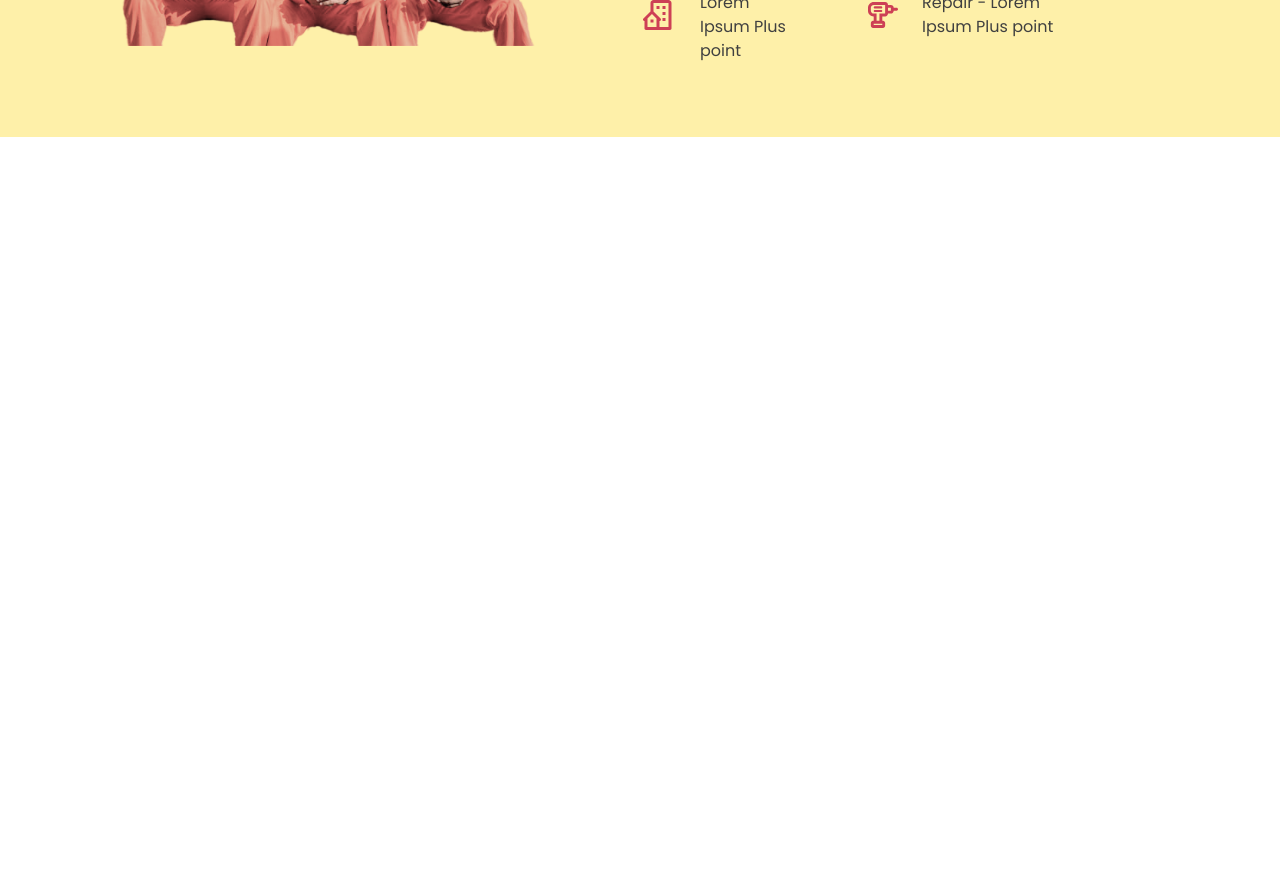
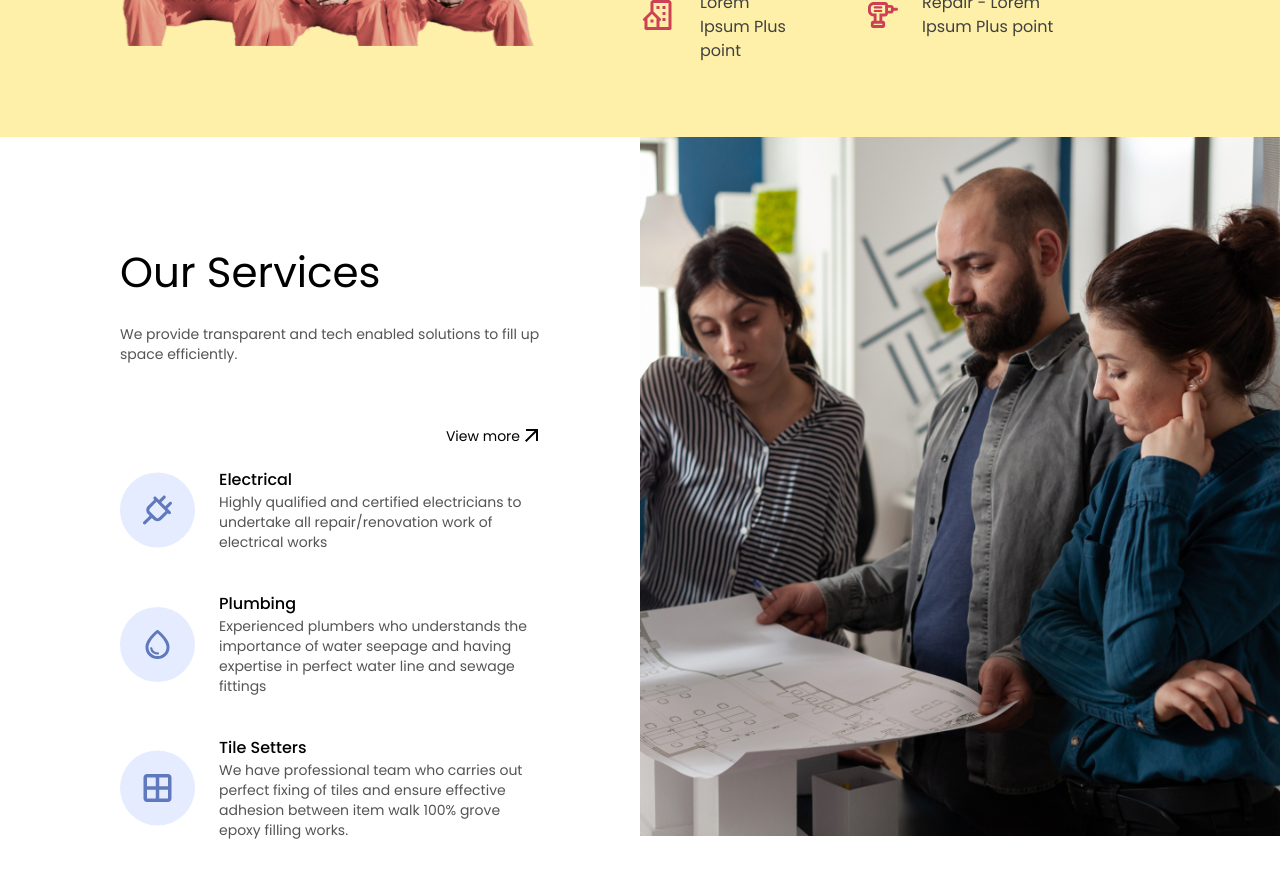
Before and after one commit to krunalpabari13/banao, a React (Create React App) app: page / in a window 1280 px wide. Shown: the part 1340-2217 px from the top of the page. Before the commit the page ends 1477 px from the top, so only its background shows below. Built offline with nearby package versions, Linux system fonts and the light colour scheme.

Commit message:
create services section

```diff
--- /dev/null
+++ b/src/components/Services.tsx
@@ -0,0 +1,49 @@
+import React from 'react';
+import Group from "../assets/home/Group.svg";
+import ArrowOutward from "../assets/home/arrow-outward.svg";
+import Electrical from "../assets/home/Electrical.svg";
+import Plumbing from "../assets/home/Plumbing.svg";
+import TileSetters from "../assets/home/TileSetters.svg";
+
+const Services = () => {
+  return (
+    <div className='grid grid-cols-2 h-[49.125rem]'>
+      <div className='pl-[7.5rem] pt-[6.5rem] pr-24'>
+        <h2 className='text-[2.625rem] mb-5'>Our Services</h2>
+        <p className='text-[#545454] text-sm mb-[3.75rem]'>We provide transparent and tech enabled solutions to fill up space efficiently.</p>
+        <div className='flex items-center justify-end mb-5'>
+          <p className='text-sm'>View more</p>
+          <img src={ArrowOutward} alt="arrow outward" />
+        </div>
+        <div>
+          <div className='flex items-center justify-between mb-10'>
+            <img src={Electrical} alt="Electrical" />
+            <div className='ml-6'>
+              <h3 className='font-medium'>Electrical</h3>
+              <p className='text-[#545454] text-sm'>Highly qualified and certified electricians to undertake all repair/renovation work of electrical works</p>
+            </div>
+          </div>
+          <div className='flex items-center justify-between mb-10'>
+            <img src={Plumbing} alt="Plumbing" />
+            <div className='ml-6'>
+              <h3 className='font-medium'>Plumbing</h3>
+              <p className='text-[#545454] text-sm'>Experienced plumbers who understands the importance of water seepage and having expertise in perfect water line and sewage fittings</p>
+            </div>
+          </div>
+          <div className='flex items-center justify-between'>
+            <img src={TileSetters} alt="TileSetters" />
+            <div className='ml-6'>
+              <h3 className='font-medium'>Tile Setters</h3>
+              <p className='text-[#545454] text-sm'>We have professional team who carries out perfect fixing of tiles and ensure effective adhesion between item walk 100% grove epoxy filling works.</p>
+            </div>
+          </div>
+        </div>
+      </div>
+      <div>
+        <img width="100%" src={Group} alt="services" />
+      </div>
+    </div>
+  )
+}
+
+export default Services;
--- a/src/pages/Home.tsx
+++ b/src/pages/Home.tsx
@@ -2,6 +2,7 @@ import React from 'react'
 import Greeting from '../components/Greeting';
 import Hero from '../components/Hero';
 import Navbar from '../components/Navbar';
+import Services from '../components/Services';
 
 const Home = () => {
   return (
@@ -9,6 +10,7 @@ const Home = () => {
       <Navbar />
       <Hero />
       <Greeting />
+      <Services />
     </div>
   )
 }
```
